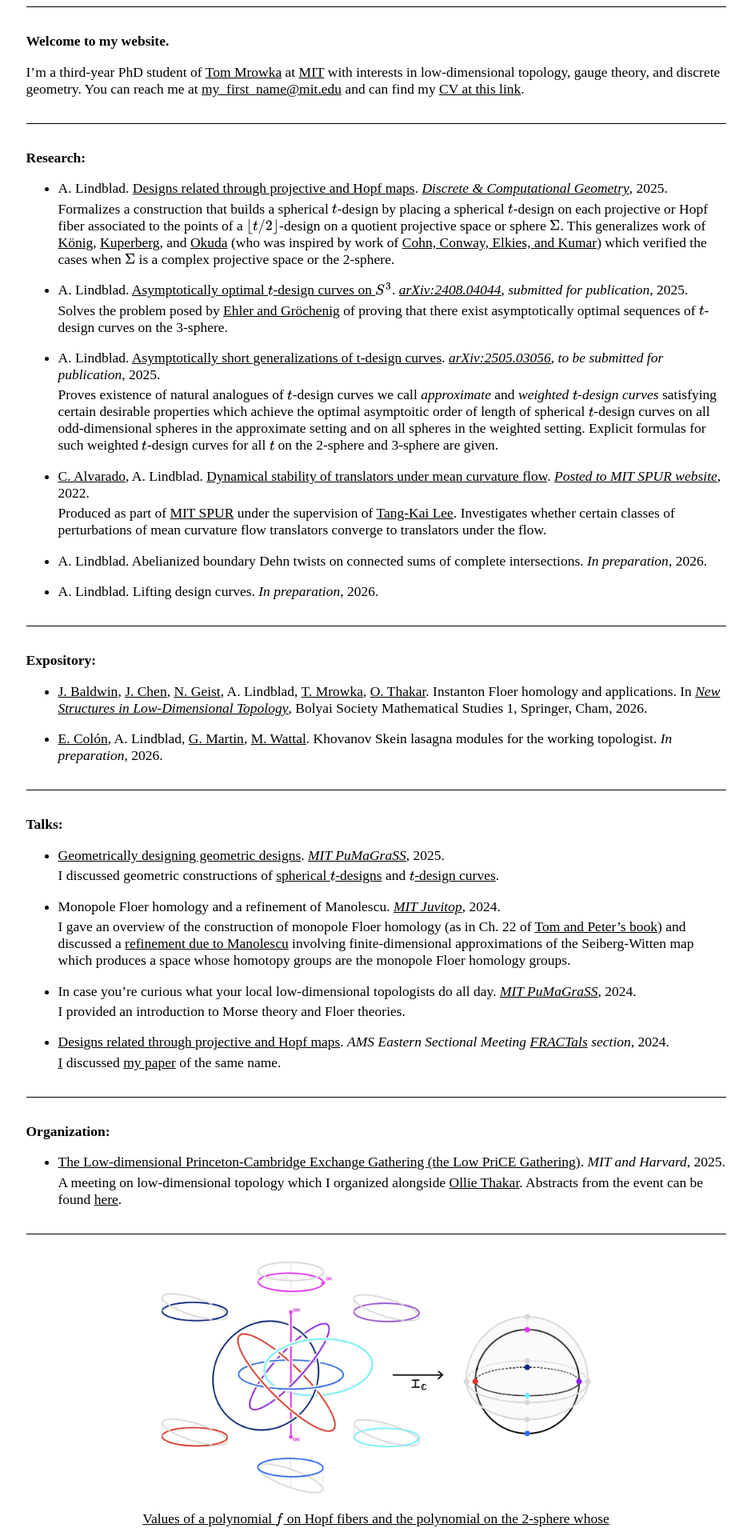
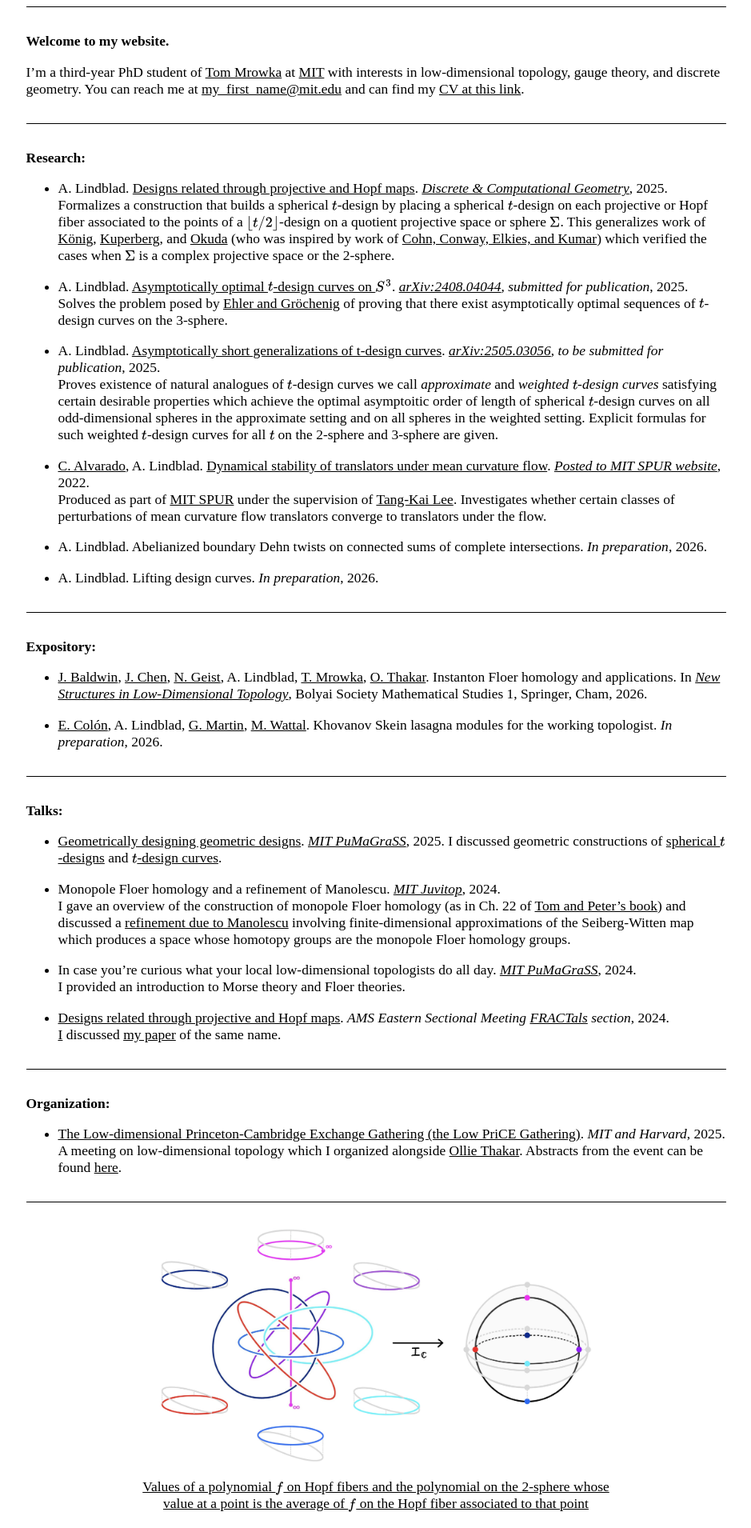
Before and after one commit to AyodejiLindblad/AyodejiLindblad.github.io, a Jekyll site: the page built from index.md, in a window 1280 px wide. Shown: the part 428-2338 px from the top of the page at 80% size, without its empty margins (170-1109 px from the left). Built offline with Jekyll 4.4.1, drawn with Linux system fonts in a browser that asks for light colours; some web fonts are replaced.

Commit message:
Removing spacing

```diff
--- a/index.md
+++ b/index.md
@@ -39,19 +39,19 @@ I'm a third-year PhD student of [Tom Mrowka](https://math.mit.edu/~mrowka/) at [
 **Research:**
 
 * A. Lindblad. [Designs related through projective and Hopf maps](https://rdcu.be/eSi5F). *[Discrete & Computational Geometry](https://link.springer.com/article/10.1007/s00454-025-00805-7)*, 2025.
-    <span style="display:block; height:0.25em;"></span>
+    <!--<span style="display:block; height:0.25em;"></span>-->
     Formalizes a construction that builds a spherical $t$\-design by placing a spherical $t$\-design on each projective or Hopf fiber associated to the points of a $\lfloor t/2\rfloor$-design on a quotient projective space or sphere $\Sigma$. This generalizes work of [König](https://mathscinet.ams.org/mathscinet/article?mr=1797231), [Kuperberg](https://epubs.siam.org/doi/10.1137/040615584), and [Okuda](https://arxiv.org/abs/1506.08414) (who was inspired by work of [Cohn, Conway, Elkies, and Kumar](https://projecteuclid.org/journals/experimental-mathematics/volume-16/issue-3/The-D_4-Root-System-Is-Not-Universally-Optimal/em/1204928532.pdf)) which verified the cases when $\Sigma$ is a complex projective space or the 2-sphere.
 
 * A. Lindblad. [Asymptotically optimal $t$\-design curves on $S^3$](resources/pdfs/Asymptotically%20optimal%20$t$-design%20curves%20on%20$S^3$.pdf). *[arXiv:2408.04044](https://arxiv.org/abs/2408.04044), submitted for publication*, 2025.
-    <span style="display:block; height:0.25em;"></span>
+    <!--<span style="display:block; height:0.25em;"></span>-->
     Solves the problem posed by [Ehler and Gröchenig](https://www.cambridge.org/core/journals/forum-of-mathematics-sigma/article/tdesign-curves-and-mobile-sampling-on-the-sphere/3876FD22A0D8BC17B9F2207F53142466) of proving that there exist asymptotically optimal sequences of $t$\-design curves on the 3-sphere.
 
 * A. Lindblad. [Asymptotically short generalizations of t\-design curves](resources/pdfs/Asymptotically%20short%20generalizations%20of%20t-design%20curves.pdf). *[arXiv:2505.03056](https://arxiv.org/abs/2505.03056), to be submitted for publication*, 2025.
-    <span style="display:block; height:0.25em;"></span>
+    <!--<span style="display:block; height:0.25em;"></span>-->
     Proves existence of natural analogues of $t$-design curves we call *approximate* and *weighted $t$-design curves* satisfying certain desirable properties which achieve the optimal asymptoitic order of length of spherical $t$-design curves on all odd-dimensional spheres in the approximate setting and on all spheres in the weighted setting. Explicit formulas for such weighted $t$\-design curves for all $t$ on the 2-sphere and 3-sphere are given.
 
 * [C. Alvarado](https://alvarado-alvarez.github.io/), A. Lindblad. [Dynamical stability of translators under mean curvature flow](https://math.mit.edu/research/undergraduate/spur/documents/2022/Alvarado_Linblad.pdf). *[Posted to MIT SPUR website](https://math.mit.edu/research/undergraduate/spur/past-projects.html)*, 2022.
-    <span style="display:block; height:0.25em;"></span>
+    <!--<<span style="display:block; height:0.25em;"></span>-->
     Produced as part of [MIT SPUR](https://math.mit.edu/research/undergraduate/spur/) under the supervision of [Tang-Kai Lee](https://www.math.columbia.edu/~leetk/). Investigates whether certain classes of perturbations of mean curvature flow translators converge to translators under the flow.
 
 * A. Lindblad. Abelianized boundary Dehn twists on connected sums of complete intersections. *In preparation*, 2026.
@@ -75,19 +75,19 @@ I'm a third-year PhD student of [Tom Mrowka](https://math.mit.edu/~mrowka/) at [
 **Talks:**
 
 * [Geometrically designing geometric designs](https://photos.app.goo.gl/S6Uhk84pSQmK99BE8). *[MIT PuMaGraSS](https://math.mit.edu/pumagrass/)*, 2025.
-    <span style="display:block; height:0.25em;"></span>
+    <!--<<span style="display:block; height:0.25em;"></span>-->
     I discussed geometric constructions of [spherical $t$\-designs](https://rdcu.be/eSi5F) and [$t$\-design curves](resources/pdfs/Asymptotically%20optimal%20$t$-design%20curves%20on%20$S^3$.pdf).
 
 * Monopole Floer homology and a refinement of Manolescu. *[MIT Juvitop](https://math.mit.edu/juvitop/)*, 2024.
-    <span style="display:block; height:0.25em;"></span>
+    <!--<<span style="display:block; height:0.25em;"></span>-->
     I gave an overview of the construction of monopole Floer homology (as in Ch. 22 of [Tom and Peter's book](https://www.cambridge.org/core/books/monopoles-and-threemanifolds/24DFD24BB25BDDCFE28810998F5B6242)) and discussed a [refinement due to Manolescu](https://arxiv.org/abs/math/0104024) involving finite-dimensional approximations of the Seiberg-Witten map which produces a space whose homotopy groups are the monopole Floer homology groups.
 
 * In case you're curious what your local low-dimensional topologists do all day. *[MIT PuMaGraSS](https://math.mit.edu/pumagrass/)*, 2024.
-    <span style="display:block; height:0.25em;"></span>
+    <!--<<span style="display:block; height:0.25em;"></span>-->
     I provided an introduction to Morse theory and Floer theories.
 
 * [Designs related through projective and Hopf maps](https://meetings.ams.org/math/spring2024e/meetingapp.cgi/Paper/34013). *AMS Eastern Sectional Meeting [FRACTals](https://www.ams.org/meetings/sectional/2312_program_ss15.html) section*, 2024.
-    <span style="display:block; height:0.25em;"></span>
+    <!--<<span style="display:block; height:0.25em;"></span>-->
     [I](https://www.instagram.com/p/C5qjPnHsUVS/?utm_source=ig_web_button_share_sheet&igsh=ZDNlZDc0MzIxNw%3D%3D&img_index=2) discussed [my paper](https://rdcu.be/eSi5F) of the same name.
 
 
@@ -97,7 +97,7 @@ I'm a third-year PhD student of [Tom Mrowka](https://math.mit.edu/~mrowka/) at [
 **Organization:**
 
 * [The Low-dimensional Princeton-Cambridge Exchange Gathering (the Low PriCE Gathering)](https://sites.google.com/view/ayodeji-lowpricegathering/home). *MIT and Harvard*, 2025.
-    <span style="display:block; height:0.25em;"></span>
+    <!--<<span style="display:block; height:0.25em;"></span>-->
     A meeting on low-dimensional topology which I organized alongside [Ollie Thakar](https://www.math.harvard.edu/people/thakar-ollie/). Abstracts from the event can be found [here](resources/pdfs/Low%20PriCE%20Schedule%20and%20Abstracts.pdf).
 
 
```
